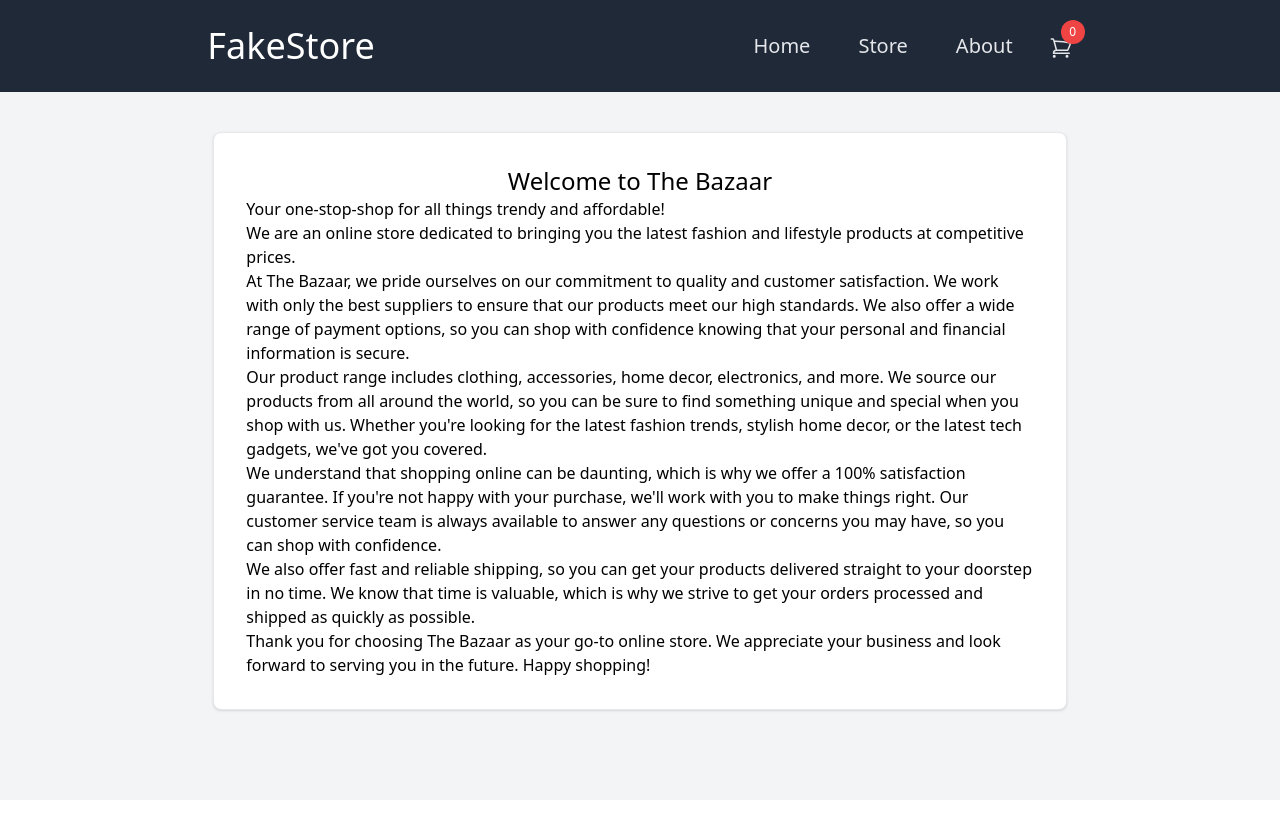
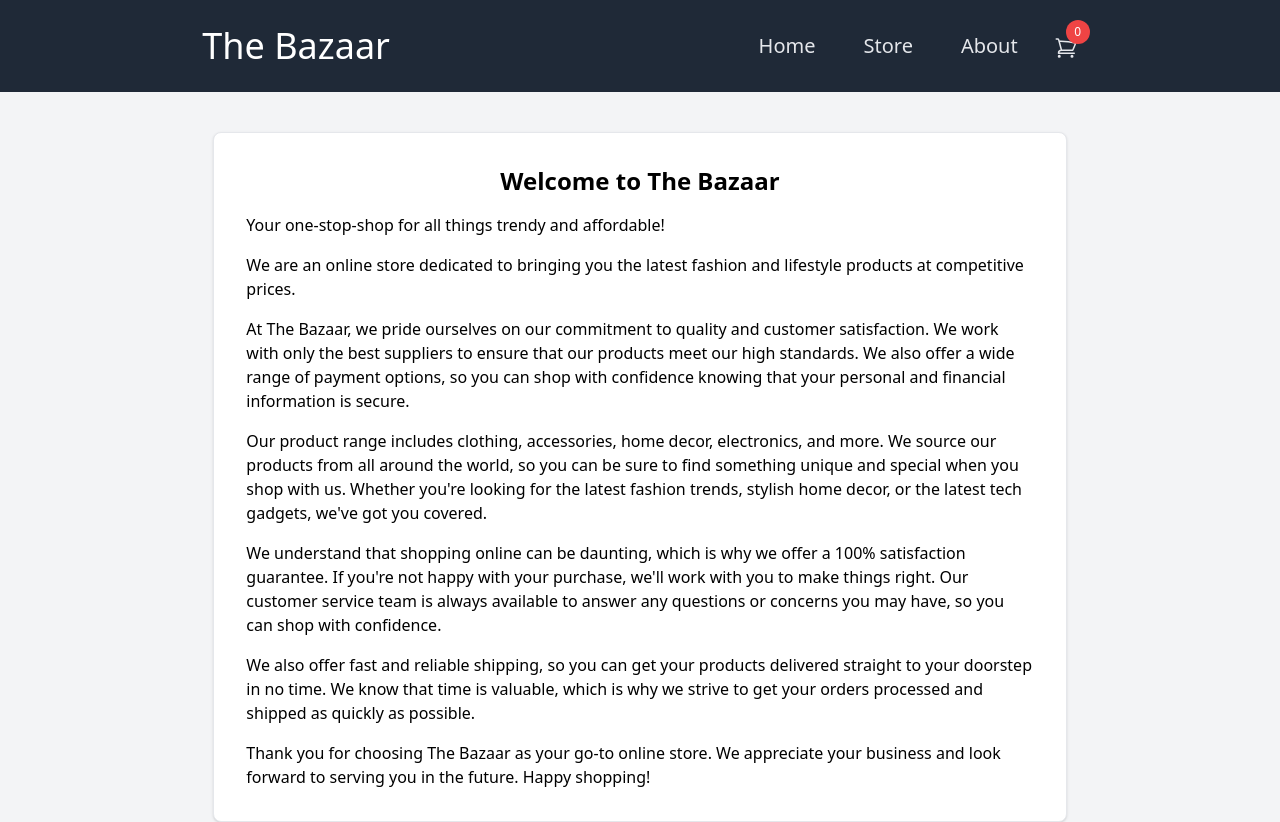
Before and after one commit to Nzha/shopping-cart, a React (Create React App) app: page /about in a window 1280 px wide. Before the commit the page ends 800 px from the top, so only its background shows below. Built offline with nearby package versions, Linux system fonts and the light colour scheme; the HTML template or start-up script is replaced by a standard one.

Commit message:
Fix styling issues

```diff
--- a/public/index.html
+++ b/public/index.html
@@ -5,10 +5,7 @@
     <link rel="icon" href="%PUBLIC_URL%/favicon.ico" />
     <meta name="viewport" content="width=device-width, initial-scale=1" />
     <meta name="theme-color" content="#000000" />
-    <meta
-      name="FakeStore"
-      content="FakeStore"
-    />
+    <meta name="The Bazaar" content="The Bazaar" />
     <link rel="apple-touch-icon" href="%PUBLIC_URL%/logo192.png" />
     <!--
       manifest.json provides metadata used when your web app is installed on a
@@ -24,7 +21,7 @@
       work correctly both with client-side routing and a non-root public URL.
       Learn how to configure a non-root public URL by running `npm run build`.
     -->
-    <title>FakeStore</title>
+    <title>The Bazaar</title>
   </head>
   <body>
     <noscript>You need to enable JavaScript to run this app.</noscript>
--- a/src/components/About.js
+++ b/src/components/About.js
@@ -1,8 +1,8 @@
 function About() {
   return (
     <div className="flex justify-center pt-10">
-      <div className="w-2/3 rounded-lg border border-gray-200 bg-white px-8 py-8 shadow dark:border-gray-700 dark:bg-gray-800">
-        <div className="flex justify-center text-2xl">
+      <div className="w-2/3 space-y-4 rounded-lg border border-gray-200 bg-white px-8 py-8 shadow dark:border-gray-700 dark:bg-gray-800">
+        <div className="flex justify-center text-2xl font-bold">
           Welcome to The Bazaar
         </div>
         <p>Your one-stop-shop for all things trendy and affordable!</p>
--- a/src/components/Nav.js
+++ b/src/components/Nav.js
@@ -7,7 +7,7 @@ function Nav({ cart }) {
     <nav className="bg-gray-800">
       <div className="flex items-center justify-around p-6 text-white">
         <Link to="/">
-          <h3 className="cursor-pointer text-4xl">FakeStore</h3>
+          <h3 className="cursor-pointer text-4xl">The Bazaar</h3>
         </Link>
         <ul className="flex items-center gap-6 text-xl text-gray-200">
           <Link to="/">
```
